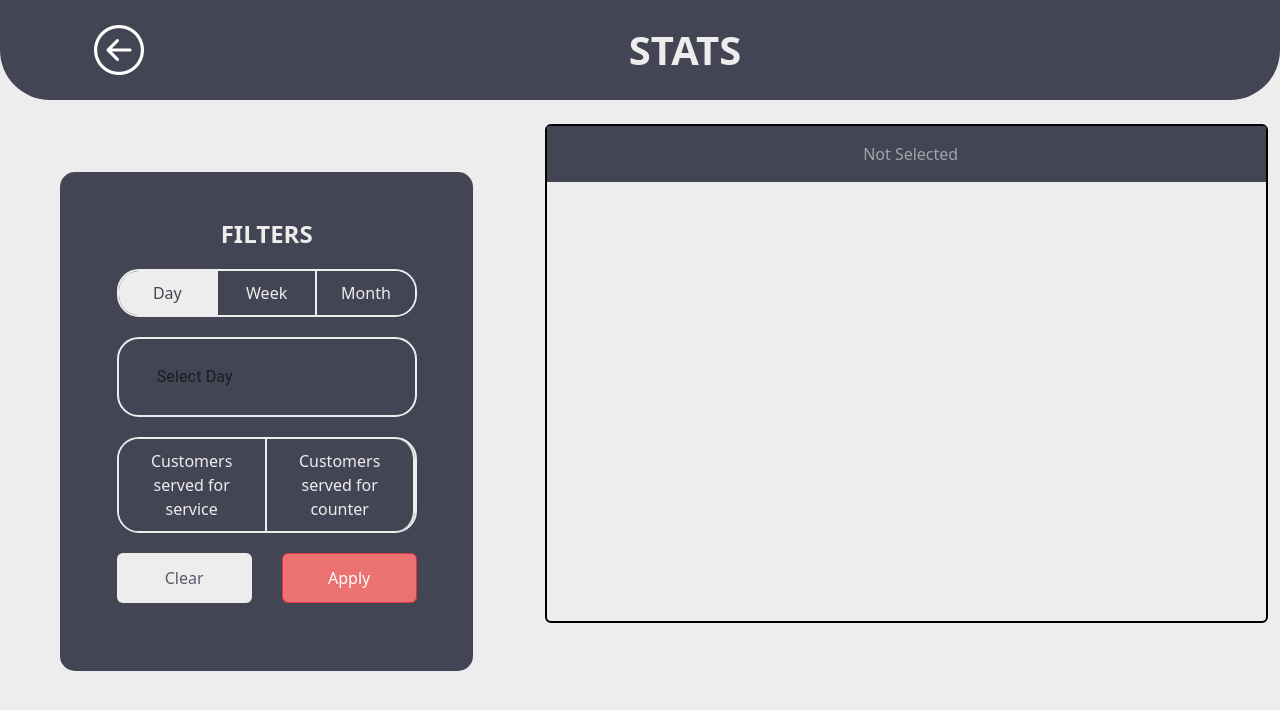
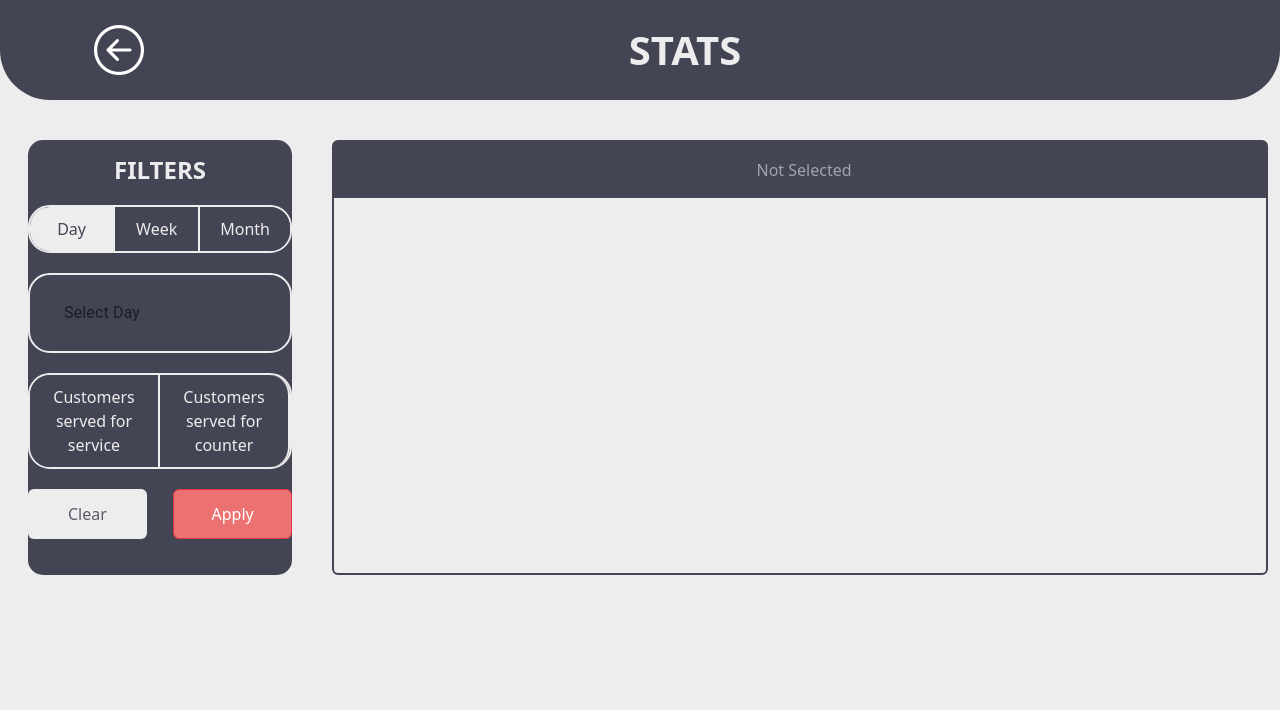
Before and after one commit to pettykanon/02-Office-Queue, a React (Vite) app in the folder office-queue-client/: page /stats in a window 1280 px wide. Shown: the top 710 px of the page. Built offline with nearby package versions, Linux system fonts and the light colour scheme.

Commit message:
fixed SeeStats

```diff
--- a/office-queue-client/src/App.css
+++ b/office-queue-client/src/App.css
@@ -6,8 +6,17 @@
 .bg-w {
     background-color: #EDEDED;
 }
+
 .bg-r {
     background-color: #EC7171;
+}
+
+.text-my_red {
+    color: #EC7171;
+}
+
+.border-darker-d {
+    border: 2px solid #444554;
 }
 
 .rounded {
--- a/office-queue-client/src/SeeStats.jsx
+++ b/office-queue-client/src/SeeStats.jsx
@@ -1,12 +1,12 @@
-import { Container, Row, Col, Button } from 'react-bootstrap';
-import { Navbar } from 'react-bootstrap';
-import { useState, useEffect } from 'react';
-import { Link } from 'react-router-dom';
+import {Container, Row, Col, Button} from 'react-bootstrap';
+import {Navbar} from 'react-bootstrap';
+import {useState, useEffect} from 'react';
+import {Link} from 'react-router-dom';
 
 import API from './API/API.mjs';
-import { DatePicker } from "@mui/x-date-pickers";
-import { AdapterDayjs } from '@mui/x-date-pickers/AdapterDayjs';
-import { LocalizationProvider } from '@mui/x-date-pickers/LocalizationProvider';
+import {DatePicker} from "@mui/x-date-pickers";
+import {AdapterDayjs} from '@mui/x-date-pickers/AdapterDayjs';
+import {LocalizationProvider} from '@mui/x-date-pickers/LocalizationProvider';
 import * as dayjs from 'dayjs'
 
 
@@ -14,6 +14,8 @@ function SeeStats() {
     const [selectedFilter, setSelectedFilter] = useState("day");
     const [selectedOption, setSelectedOption] = useState("");  // Nuovo stato per l'opzione selezionata
     const [selectedDate, setSelectedDate] = useState([]);
+
+    const [actualDataShowed, setActualDataShowed] = useState([]); //filter, dates, option
 
     const timeAssociation = new Map([
         ["day", ["day", "month", "year"]],
@@ -33,19 +35,22 @@ function SeeStats() {
 
     const handleClear = () => {
         // Azzera filtri e opzioni
-        setSelectedFilter("");
+        setSelectedDate([]);
         setSelectedOption("");
         console.log("Filters cleared");
     };
 
     const handleApply = async () => {
-        // Applica i filtri
+        if (selectedOption !== "" && selectedDate.length !== 0 && selectedFilter !== "") {
+            setActualDataShowed([selectedFilter, selectedDate, selectedOption])
+        } else {
+            return
+        }
         try {
-            if (selectedOption === "service" && selectedDate[0]) {
+            if (selectedOption === "service" && selectedDate[0] && selectedFilter !== "") {
                 const customersServed = await API.getServedCustomerByServiceType(selectedDate[0].format("YYYY-MM-DD"), selectedDate[1].format("YYYY-MM-DD"));
                 setData(customersServed);
-            }
-            else if (selectedOption === "counter" && selectedDate[0]) {
+            } else if (selectedOption === "counter" && selectedDate[0]) {
                 const customersServed = await API.getServedCustomerByCounter(selectedDate[0].format("YYYY-MM-DD"), selectedDate[1].format("YYYY-MM-DD"));
                 const transformedData = customersServed.reduce((acc, current) => {
 
@@ -71,28 +76,28 @@ function SeeStats() {
                 }, []);
                 setData(transformedData);
             }
-        }
-        catch (err) {
+        } catch (err) {
             console.log(err);
         }
     };
 
     return (
-        <>
+        <div className="d-flex flex-column vh-100 vw-100">
             <Navbar className='bg-d custom-navbar'>
                 <Container>
                     <Navbar.Brand>
-                            <Link to='/nextcustomer'><Button className='back-btn'><i className="bi bi-arrow-left-circle" style={{ fontSize: "50px" }}></i></Button></Link>
+                        <Link to='/nextcustomer'><Button className='back-btn'><i className="bi bi-arrow-left-circle"
+                                                                                 style={{fontSize: "50px"}}></i></Button></Link>
                     </Navbar.Brand>
                     <Navbar.Text className='navbar-text-custom'>
                         STATS
                     </Navbar.Text>
                 </Container>
             </Navbar>
-                <Container fluid className='py-4'>
-                    <Row className="h-100">
-                        <Col md={5}>
-                            <div className='rect-left bg-d mx-5 my-5'>
+            <Container fluid className='py-4 h-100'>
+                <Row>
+                    <Col md={3}>
+                        <div className='rect-left bg-d m-3'>
                             <h3 className='rect-title'>FILTERS</h3>
                             <div className="filter-container">
                                 <div
@@ -155,7 +160,7 @@ function SeeStats() {
                                             }
                                         }}
                                         InputLabelProps={{
-                                                sx: { display: 'none' } // Hide the label
+                                            sx: {display: 'none'} // Hide the label
                                         }}
                                     />
                                 </LocalizationProvider>
@@ -187,38 +192,35 @@ function SeeStats() {
 
                         </div>
                     </Col>
-                        <Col md={7}>
-                            <div className="flex flex-column w-100 h-100 border border-2 border-black rounded">
+                    <Col md={9}>
+                        <div className="flex flex-column w-100 h-100 border-darker-d rounded my-3">
                             <div className="d-flex flex-row bg-d w-100 text-white justify-content-center gap-2 p-3">
                                 <p className="m-0 p-0 w-auto">
-                                        {selectedDate[0] ? (selectedDate[0].format("YYYY-MM-DD") + " : " + selectedDate[1].format("YYYY-MM-DD")) : ""}
+                                    {actualDataShowed.length!==0 ? (actualDataShowed[1][0].format("YYYY-MM-DD") + " : " + actualDataShowed[1][1].format("YYYY-MM-DD")) : ""}
                                 </p>
                                 <p className="m-0 p-0 w-auto text-white-50">
-                                        {selectedOption ? (selectedOption == "service" ? "Customers served for service" : "Customers served for counter") : "Not Selected"}
+                                    {actualDataShowed.length!==0 ? (actualDataShowed[2] === "service" ? "Customers served for service" : "Customers served for counter") : "Not Selected"}
                                 </p>
                             </div>
                             <div className="p-3">
                                 {
-                                        selectedOption === "counter" ? (
+                                    actualDataShowed[2] === "counter" ? (
+                                            data.length !== 0 &&
                                             data.map(
                                                 counter => {
-                                                    return <CounterStatLine key={counter.counterId} counterId={counter.counterId}
+                                                    return <CounterStatLine key={counter.counterId}
+                                                                            counterId={counter.counterId}
                                                                             stats={counter.stats}></CounterStatLine>
                                                 })
                                         )
                                         : (
+                                            data.length !== 0 &&
                                             data.map(
                                                 counter => {
                                                     return <p className="statEntry" key={counter.name}>
-                                                            {"Service " + counter.name + ": "}
+                                                        <span className="text-my_red">{"Service " + counter.name + ": "}</span>
                                                         {
-                                                                <>
                                                                 <span className="">{counter.customersCount}</span>
-
-                                                                </>
-
-
-
                                                         }
                                                     </p>
                                                 })
@@ -229,15 +231,16 @@ function SeeStats() {
                     </Col>
                 </Row>
             </Container>
-        </>
+        </div>
     )
 }
 
-function CounterStatLine({ counterId, stats }) {
+function CounterStatLine({counterId, stats}) {
     return (
         <p className="statEntry">
-            {"Counter " + counterId + ": "}
+            <span className="text-my_red">{"Counter " + counterId + ": "}</span>
             {
+                stats !== undefined &&
                 stats.map(
                     stat => {
                         return <>
@@ -254,4 +257,4 @@ function CounterStatLine({ counterId, stats }) {
 }
 
 
-export { SeeStats }
+export {SeeStats}
```
Lines whose indentation alone changed are shown as unchanged.
